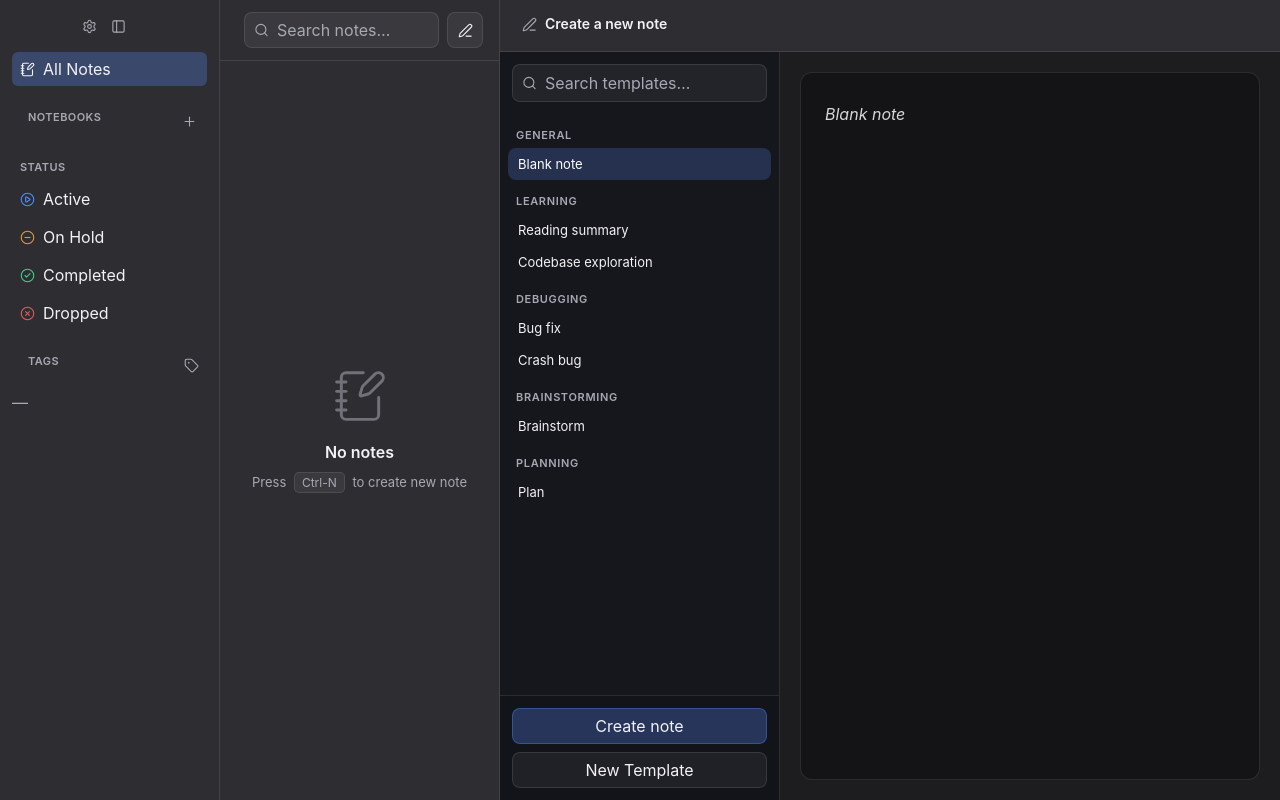
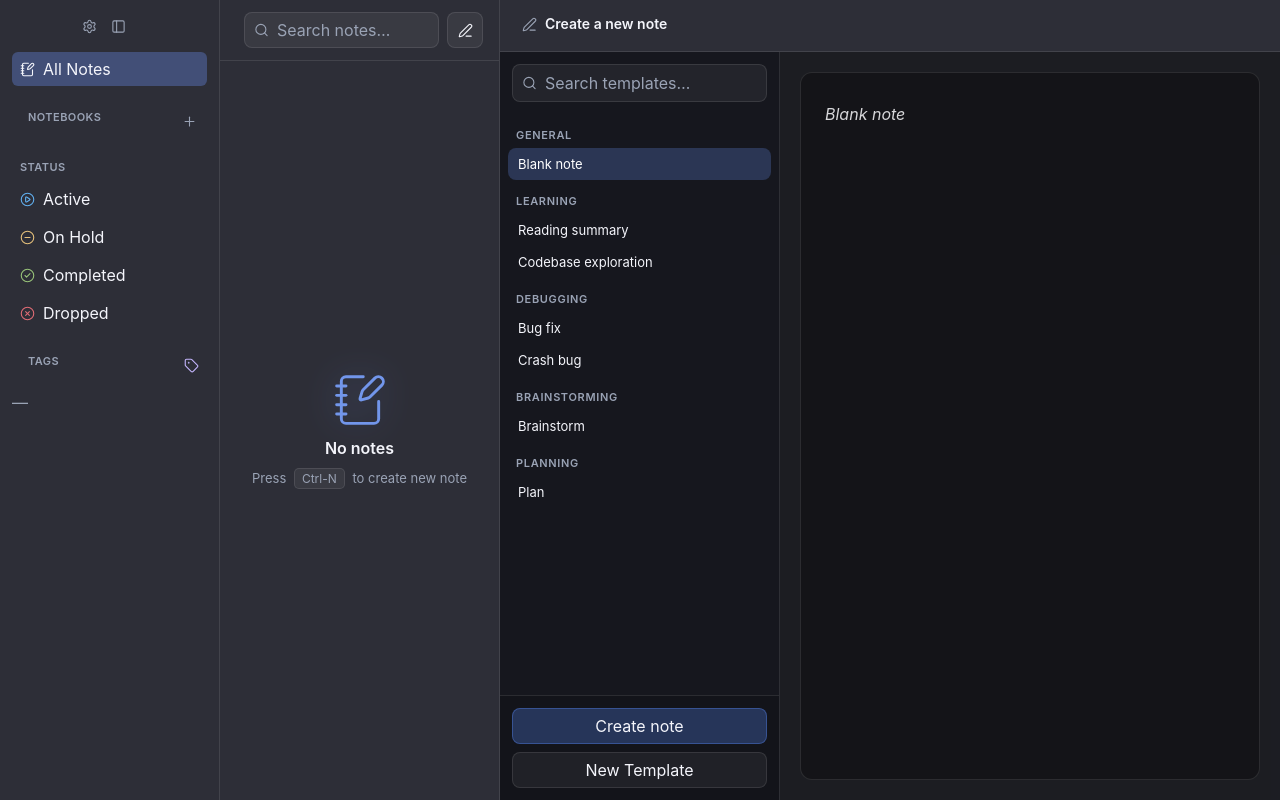
Before and after one commit to ItaloCobains/taknot, a React (Vite) app: page / in a window 1280 px wide. Built offline with nearby package versions, Linux system fonts and the light colour scheme.

Commit message:
feat: improving styles

```diff
--- a/src/renderer/App.jsx
+++ b/src/renderer/App.jsx
@@ -1327,7 +1327,7 @@ export default function App() {
               <button
                 key={n.id}
                 type="button"
-                className={`note-item ${selectedId === n.id ? 'selected' : ''}`}
+                className={`note-item status-${(n.status || 'active').replace('_', '-')} ${selectedId === n.id ? 'selected' : ''}`}
                 onClick={() => selectNote(n.id)}
               >
                 <div className="note-item-title">{n.title}</div>
--- a/src/renderer/notebookIcons.jsx
+++ b/src/renderer/notebookIcons.jsx
@@ -42,7 +42,9 @@ export const NOTEBOOK_ICON_MAP = {
 
 export const NOTEBOOK_ICON_NAMES = Object.keys(NOTEBOOK_ICON_MAP);
 
-export function NotebookIcon({ name, ...props }) {
+export function NotebookIcon({ name, className = '', ...props }) {
   const Icon = NOTEBOOK_ICON_MAP[name] || Book;
-  return <Icon {...props} />;
+  const key = NOTEBOOK_ICON_MAP[name] ? name : 'Book';
+  const merged = ['nb-icon', `nb-icon-${key}`, className].filter(Boolean).join(' ');
+  return <Icon className={merged} {...props} />;
 }
--- a/src/renderer/styles.css
+++ b/src/renderer/styles.css
@@ -1,21 +1,26 @@
 :root {
-  --text: #f2f2f5;
-  --muted: #a8a8b3;
+  --text: #f4f5fb;
+  --muted: #9aa3b5;
   --line: rgba(255, 255, 255, 0.1);
   --hover: rgba(255, 255, 255, 0.08);
-  --active: rgba(90, 140, 255, 0.28);
-  --selected: rgba(90, 140, 255, 0.22);
+  --active: rgba(110, 150, 255, 0.32);
+  --selected: rgba(110, 150, 255, 0.24);
+  --accent: #7aa2ff;
+  --accent-pink: #ff7eb6;
+  --accent-cyan: #5eead4;
+  --accent-violet: #c4b5fd;
+  --accent-amber: #e5c07b;
   --pane-alpha: 0.4;
   --pane-strong-alpha: 0.43;
   --surface-alpha: 0.28;
-  --pane: rgba(18, 18, 22, var(--pane-alpha));
-  --pane-strong: rgba(14, 14, 18, var(--pane-strong-alpha));
+  --pane: rgba(16, 18, 28, var(--pane-alpha));
+  --pane-strong: rgba(12, 14, 22, var(--pane-strong-alpha));
   --surface: rgba(0, 0, 0, var(--surface-alpha));
-  --dot-active: #4c8dff;
-  --dot-on-hold: #e39a3c;
-  --dot-completed: #3ecf8e;
-  --dot-dropped: #e45b5b;
-  --danger: #e45b5b;
+  --dot-active: #61afef;
+  --dot-on-hold: #e5c07b;
+  --dot-completed: #98c379;
+  --dot-dropped: #e06c75;
+  --danger: #e06c75;
 }
 
 * {
@@ -407,18 +412,28 @@ select {
 .icon-picker-grid button {
   width: 28px;
   height: 28px;
-  display: grid;
+  display: grid !important;
   place-items: center;
   place-content: center;
-  justify-content: center;
-  align-items: center;
-  gap: 0;
-  padding: 0;
-  border-radius: 6px;
+  justify-content: center !important;
+  align-items: center;
+  gap: 0 !important;
+  padding: 0 !important;
+  border-radius: 8px;
+  color: var(--muted);
+  transition: background 120ms ease, color 120ms ease, transform 120ms ease;
+}
+
+.icon-picker-grid button:hover {
+  background: rgba(122, 162, 255, 0.18);
+  color: var(--accent);
+  transform: translateY(-1px);
 }
 
 .icon-picker-grid button.active {
-  background: rgba(255, 255, 255, 0.12);
+  background: rgba(122, 162, 255, 0.28);
+  color: var(--accent);
+  box-shadow: 0 0 0 1px rgba(122, 162, 255, 0.35);
 }
 
 .notebook-detail p {
@@ -847,8 +862,9 @@ button.tag-badge:hover .tag-badge-x {
 }
 
 .empty-state-icon {
-  opacity: 0.55;
-  margin-bottom: 8px;
+  color: var(--accent);
+  opacity: 0.9;
+  filter: drop-shadow(0 0 18px rgba(122, 162, 255, 0.35));
 }
 
 .empty-state-title {
@@ -1131,9 +1147,11 @@ button.tag-badge:hover .tag-badge-x {
   text-align: left;
   border: 0;
   border-bottom: 1px solid var(--line);
+  border-left: 3px solid transparent;
   background: transparent;
-  padding: 12px 16px;
-  cursor: pointer;
+  padding: 12px 16px 12px 13px;
+  cursor: pointer;
+  transition: background 140ms ease, border-color 140ms ease;
 }
 
 .note-item:hover {
@@ -1142,6 +1160,19 @@ button.tag-badge:hover .tag-badge-x {
 
 .note-item.selected {
   background: var(--selected);
+}
+
+.note-item.status-active {
+  border-left-color: var(--dot-active);
+}
+.note-item.status-on-hold {
+  border-left-color: var(--dot-on-hold);
+}
+.note-item.status-completed {
+  border-left-color: var(--dot-completed);
+}
+.note-item.status-dropped {
+  border-left-color: var(--dot-dropped);
 }
 
 .note-item-title {
@@ -1159,7 +1190,7 @@ button.tag-badge:hover .tag-badge-x {
 }
 
 .note-item-time {
-  color: #7aa2ff;
+  color: var(--accent);
 }
 
 .note-item-tasks {
@@ -1319,6 +1350,7 @@ button.tag-badge:hover .tag-badge-x {
   font-weight: 500;
   line-height: 1.3;
   white-space: nowrap;
+  box-shadow: 0 0 12px color-mix(in srgb, var(--status-color) 22%, transparent);
 }
 
 .status-badge-sm {
@@ -1819,3 +1851,38 @@ textarea.editor {
   accent-color: #5a8cff;
   cursor: pointer;
 }
+
+
+/* --- livelier icons --- */
+.nav-item svg.nb-icon,
+.sidebar .nb-icon {
+  transition: color 120ms ease, filter 120ms ease;
+}
+
+.nb-icon-Book { color: #7aa2ff; }
+.nb-icon-Inbox { color: #5eead4; }
+.nb-icon-Folder { color: #e5c07b; }
+.nb-icon-Archive { color: #94a3b8; }
+.nb-icon-Briefcase { color: #c4b5fd; }
+.nb-icon-Code { color: #34d399; }
+.nb-icon-Lightbulb { color: #fbbf24; }
+.nb-icon-Star { color: #f59e0b; }
+.nb-icon-Heart { color: #ff7eb6; }
+.nb-icon-Home { color: #60a5fa; }
+.nb-icon-User { color: #a78bfa; }
+.nb-icon-Camera { color: #38bdf8; }
+.nb-icon-Coffee { color: #d4a574; }
+.nb-icon-Music { color: #f472b6; }
+.nb-icon-Plane { color: #22d3ee; }
+.nb-icon-ShoppingBag { color: #fb7185; }
+.nb-icon-Wallet { color: #4ade80; }
+.nb-icon-Wrench { color: #94a3b8; }
+
+.nav-item.active .nb-icon,
+.nav-item:hover .nb-icon {
+  filter: brightness(1.15);
+}
+
+.section-icon {
+  color: var(--accent-violet);
+}
```
